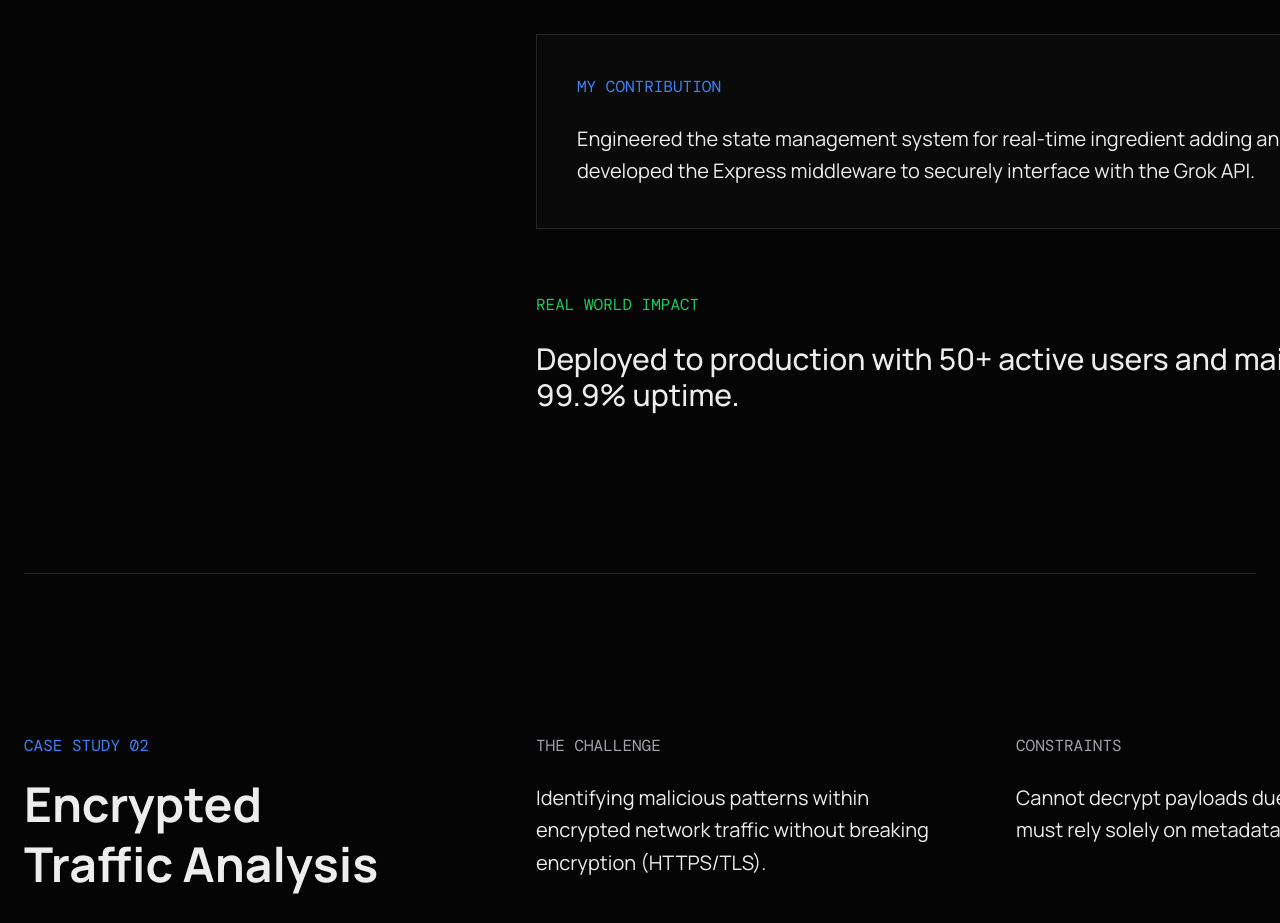
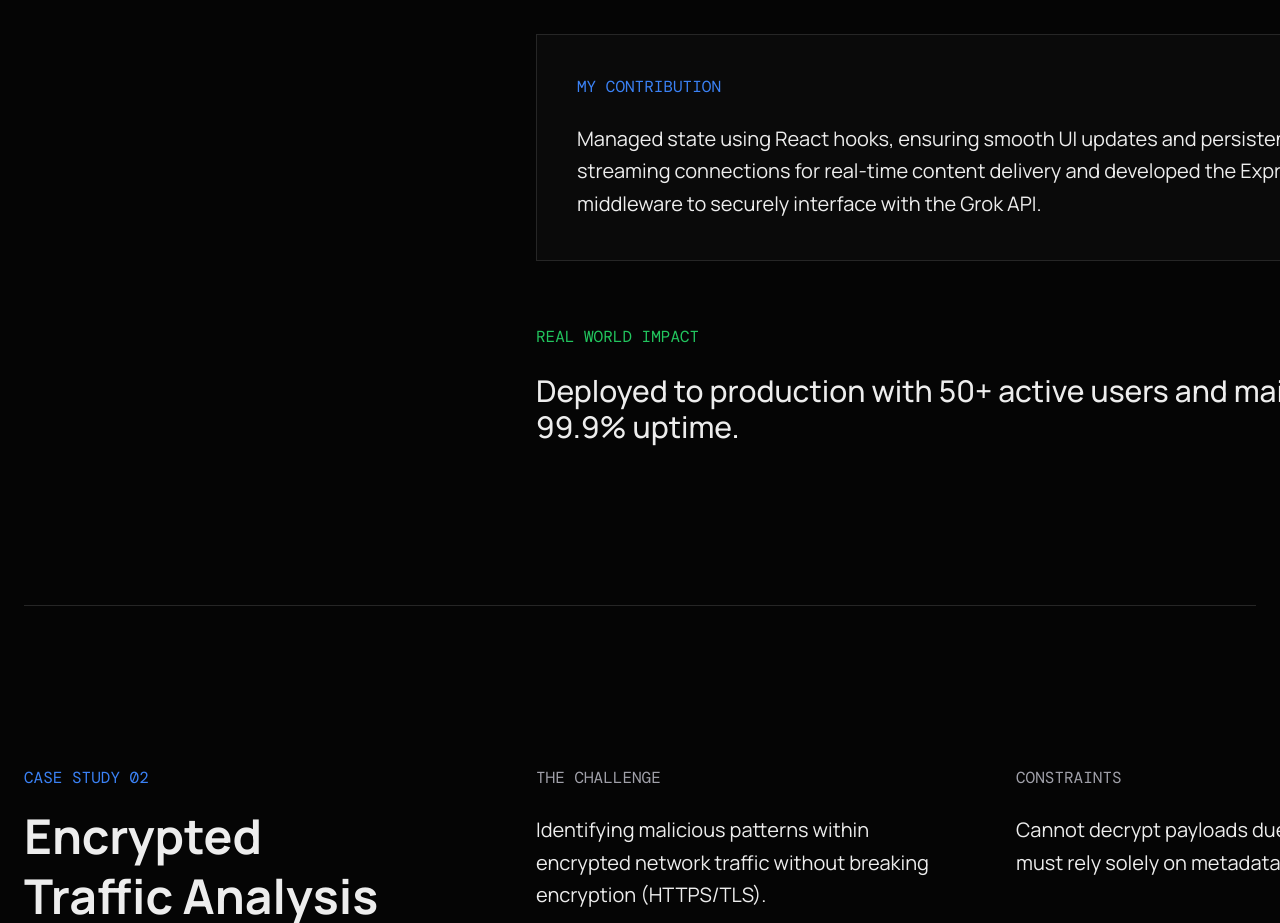
Before and after one commit to Prabhav0403/portfolio, a React (Vite) app in the folder frontend/: page / in a window 1280 px wide. Shown: the part 5400-6323 px from the top of the page. Built offline with nearby package versions, Linux system fonts and the light colour scheme; no server answers; a web font is replaced by a local one.

Commit message:
Update Projects.tsx

```diff
--- a/frontend/components/Projects.tsx
+++ b/frontend/components/Projects.tsx
@@ -95,7 +95,7 @@ const Projects: React.FC = () => {
             challenge="Users face decision fatigue and food waste due to inability to plan meals around existing pantry ingredients."
             constraints="Required minimal latency for AI generation and a mobile-first responsive design for kitchen use."
             solution="A generative AI application capable of parsing raw ingredient lists and returning structured, nutritional recipe data."
-            contribution="Engineered the state management system for real-time ingredient adding and developed the Express middleware to securely interface with the Grok API."
+            contribution="Managed state using React hooks, ensuring smooth UI updates and persistent streaming connections for real-time content delivery and developed the Express middleware to securely interface with the Grok API."
             impact="Deployed to production with 50+ active users and maintained 99.9% uptime."
           />
 
```
